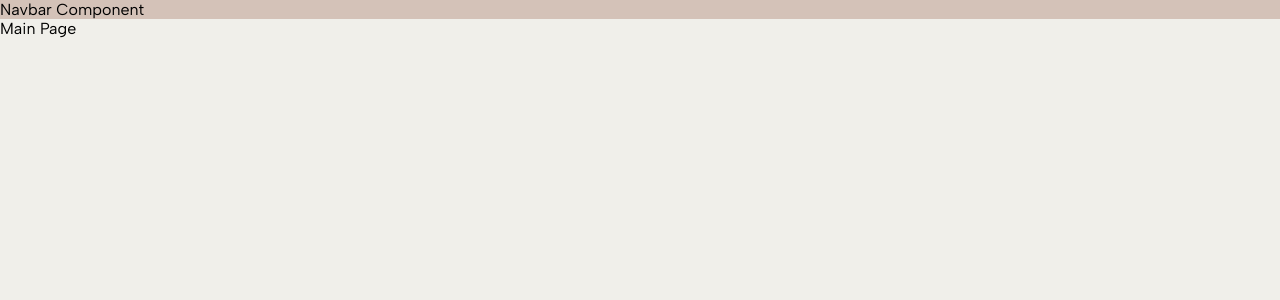
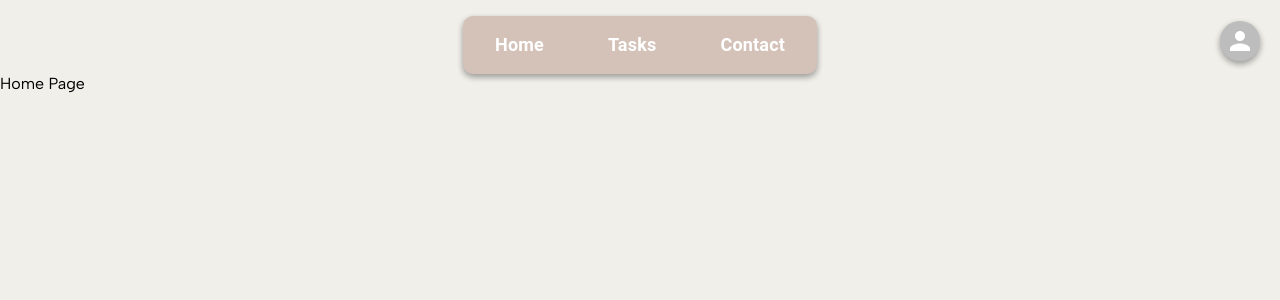
Before and after one commit to Suhelpatel786/react-taskManagement-frontend, a React (Create React App) app: page / in a window 1280 px wide. Shown: the top 300 px of the page. Built offline with nearby package versions, Linux system fonts and the light colour scheme.

Commit message:
navbar and pages-routes set-up done

```diff
--- a/src/App.tsx
+++ b/src/App.tsx
@@ -4,9 +4,16 @@ import { BrowserRouter, Route, Routes, useLocation } from "react-router-dom";
 import { Navbar } from "./components";
 
 //pages
-import { MainPage, Login, SignUp } from "./pages";
+import {
+  HomePage,
+  Login,
+  SignUp,
+  TaskListPage,
+  ContactPage,
+  ProfilePage,
+} from "./pages";
+
 import { useEffect, useState } from "react";
-import path from "path";
 
 function App() {
   const [showNavbar, setShowNavbar] = useState(true);
@@ -21,9 +28,12 @@ function App() {
       <BrowserRouter>
         {showNavbar && <Navbar />}
         <Routes>
-          <Route path="/" element={<MainPage />} />
+          <Route path="/" element={<HomePage />} />
+          <Route path="/tasks" element={<TaskListPage />} />
+          <Route path="/contact" element={<ContactPage />} />
           <Route path="/login" element={<Login />} />
           <Route path="/sign-up" element={<SignUp />} />
+          <Route path="/profile" element={<ProfilePage />} />
         </Routes>
       </BrowserRouter>
     </div>
--- a/src/components/Navbar.tsx
+++ b/src/components/Navbar.tsx
@@ -1,10 +1,84 @@
-import { Box } from "@mui/material";
-import React from "react";
+import { Avatar, Box, Typography } from "@mui/material";
+
 import { colors } from "../constants";
+import { useNavigate } from "react-router-dom";
 
 const Navbar = () => {
+  const navigate = useNavigate();
+
   return (
-    <Box sx={{ backgroundColor: colors.MainDarkColor }}>Navbar Component</Box>
+    <Box
+      sx={{
+        display: "flex",
+        alignItems: "center",
+        justifyContent: "center",
+        mt: "1rem",
+        color: "#fff",
+        position: "relative",
+      }}
+    >
+      <Box
+        sx={{
+          display: "flex",
+          alignItems: "center",
+          backgroundColor: colors.MainDarkColor,
+          borderRadius: "10px",
+          boxShadow:
+            "rgba(0, 0, 0, 0.16) 0px 3px 6px, rgba(0, 0, 0, 0.23) 0px 3px 6px;",
+        }}
+      >
+        <Typography
+          variant="body2"
+          px={2}
+          sx={{
+            cursor: "pointer",
+            margin: "1rem",
+            fontSize: "18px",
+            fontWeight: "600",
+          }}
+          onClick={() => navigate("/")}
+        >
+          Home
+        </Typography>
+        <Typography
+          variant="body2"
+          px={2}
+          sx={{
+            cursor: "pointer",
+            margin: "1rem",
+            fontSize: "18px",
+            fontWeight: "600",
+          }}
+          onClick={() => navigate("/tasks")}
+        >
+          Tasks
+        </Typography>
+        <Typography
+          variant="body2"
+          px={2}
+          sx={{
+            cursor: "pointer",
+            margin: "1rem",
+            fontSize: "18px",
+            fontWeight: "600",
+          }}
+          onClick={() => navigate("/contact")}
+        >
+          Contact
+        </Typography>
+      </Box>
+
+      <Box position={"absolute"} right={20} top={5}>
+        <Avatar
+          sx={{
+            cursor: "pointer",
+            boxShadow:
+              "rgba(0, 0, 0, 0.16) 0px 3px 6px, rgba(0, 0, 0, 0.23) 0px 3px 6px;",
+          }}
+          onClick={() => navigate("/profile")}
+        />
+      </Box>
+    </Box>
   );
 };
 
--- /dev/null
+++ b/src/pages/ContactPage.tsx
@@ -0,0 +1,7 @@
+import React from "react";
+
+const ContactPage = () => {
+  return <div>Contact Page</div>;
+};
+
+export default ContactPage;
--- /dev/null
+++ b/src/pages/HomePage.tsx
@@ -0,0 +1,7 @@
+import React from "react";
+
+const HomePage = () => {
+  return <div>Home Page</div>;
+};
+
+export default HomePage;
--- a/src/pages/MainPage.tsx
+++ /dev/null
@@ -1,7 +0,0 @@
-import React from "react";
-
-const MainPage = () => {
-  return <div>Main Page</div>;
-};
-
-export default MainPage;
--- /dev/null
+++ b/src/pages/ProfilePage.tsx
@@ -0,0 +1,7 @@
+import React from "react";
+
+const ProfilePage = () => {
+  return <div>Profile Page</div>;
+};
+
+export default ProfilePage;
--- /dev/null
+++ b/src/pages/TaskListPage.tsx
@@ -0,0 +1,7 @@
+import React from "react";
+
+const TaskListPage = () => {
+  return <div>Tasks List Page</div>;
+};
+
+export default TaskListPage;
--- a/src/pages/index.js
+++ b/src/pages/index.js
@@ -1,5 +1,8 @@
-import MainPage from "./MainPage";
+import HomePage from "./HomePage";
 import Login from "./Login";
 import SignUp from "./SignUp";
+import TaskListPage from "./TaskListPage";
+import ContactPage from "./ContactPage";
+import ProfilePage from "./ProfilePage";
 
-export { MainPage, Login, SignUp };
+export { ProfilePage, HomePage, Login, SignUp, TaskListPage, ContactPage };
```
